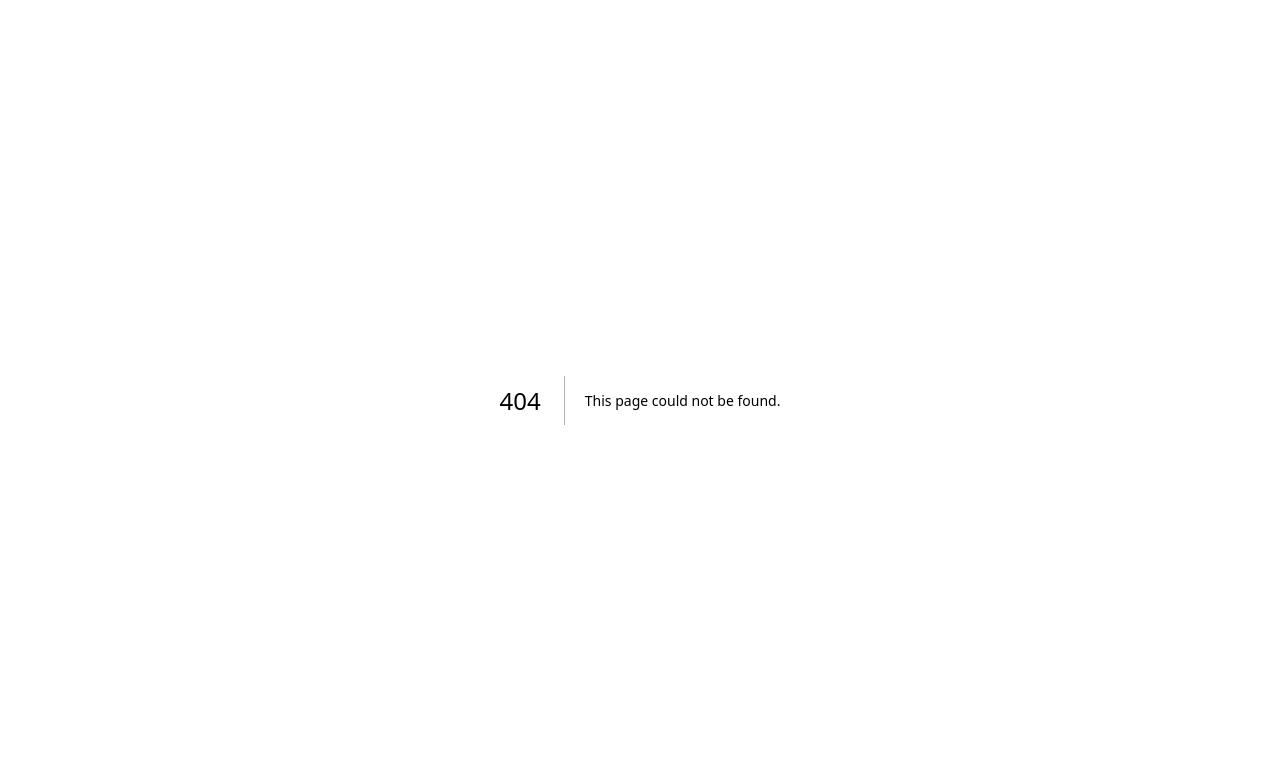
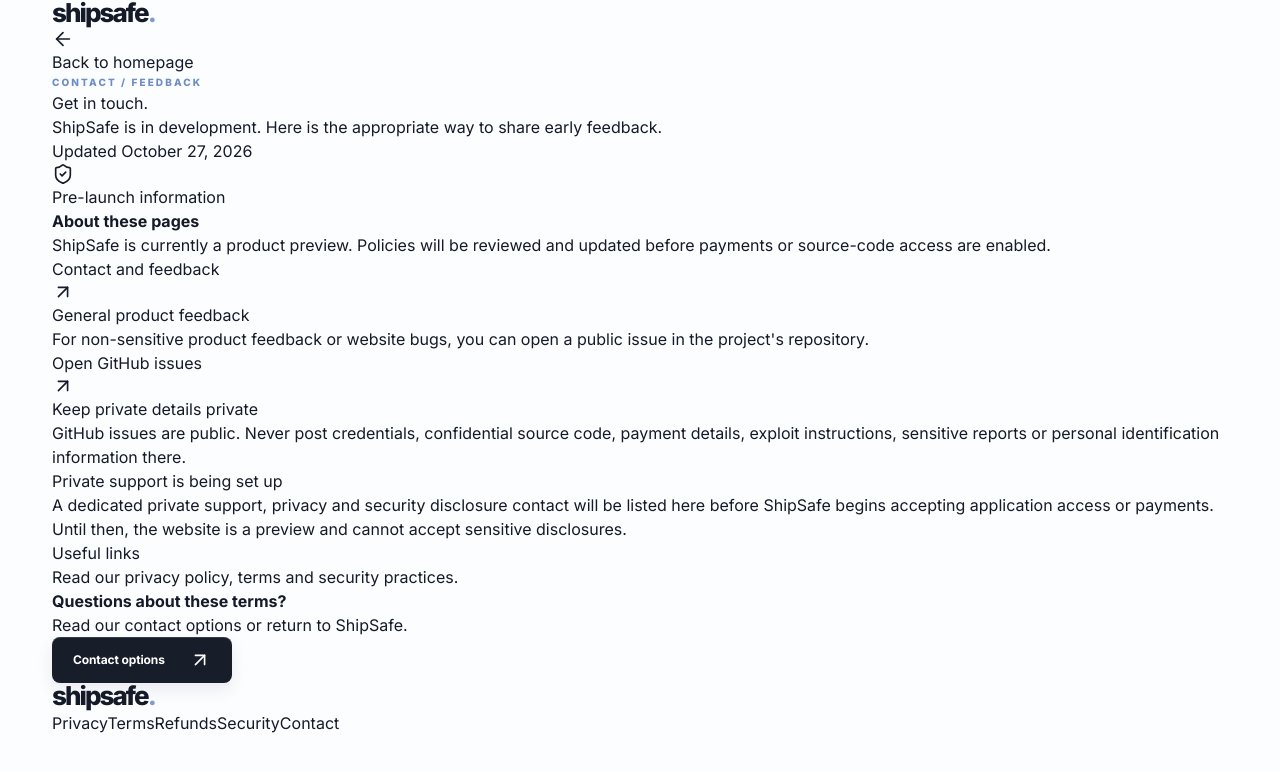
Before and after one commit to helloskyorigin/Safe-sure, a Next.js app: page /contact in a window 1280 px wide. Before the commit this address had no page. Shown: the top 772 px of the page. Built offline with nearby package versions, Linux system fonts and the light colour scheme.

Commit message:
feat: add app/contact/page.tsx pre-launch legal information

```diff
--- /dev/null
+++ b/app/contact/page.tsx
@@ -0,0 +1,25 @@
+import type { Metadata } from "next";
+import Link from "next/link";
+import { ArrowUpRight } from "lucide-react";
+import LegalPage from "@/components/LegalPage";
+
+export const metadata: Metadata = {
+  title: "Contact | ShipSafe",
+  description: "How to contact the ShipSafe project while its commercial service is in preparation.",
+};
+
+export default function ContactPage() {
+  return (
+    <LegalPage eyebrow="CONTACT / FEEDBACK" title="Get in touch." lead="ShipSafe is in development. Here is the appropriate way to share early feedback.">
+      <h2>General product feedback</h2>
+      <p>For non-sensitive product feedback or website bugs, you can open a public issue in the project's repository.</p>
+      <p><a className="legal-external" href="https://github.com/helloskyorigin/Safe-sure/issues" target="_blank" rel="noopener noreferrer">Open GitHub issues <ArrowUpRight size={15}/></a></p>
+      <h2>Keep private details private</h2>
+      <p>GitHub issues are public. Never post credentials, confidential source code, payment details, exploit instructions, sensitive reports or personal identification information there.</p>
+      <h2>Private support is being set up</h2>
+      <p>A dedicated private support, privacy and security disclosure contact will be listed here before ShipSafe begins accepting application access or payments. Until then, the website is a preview and cannot accept sensitive disclosures.</p>
+      <h2>Useful links</h2>
+      <p>Read our <Link href="/privacy">privacy policy</Link>, <Link href="/terms">terms</Link> and <Link href="/security">security practices</Link>.</p>
+    </LegalPage>
+  );
+}
```
